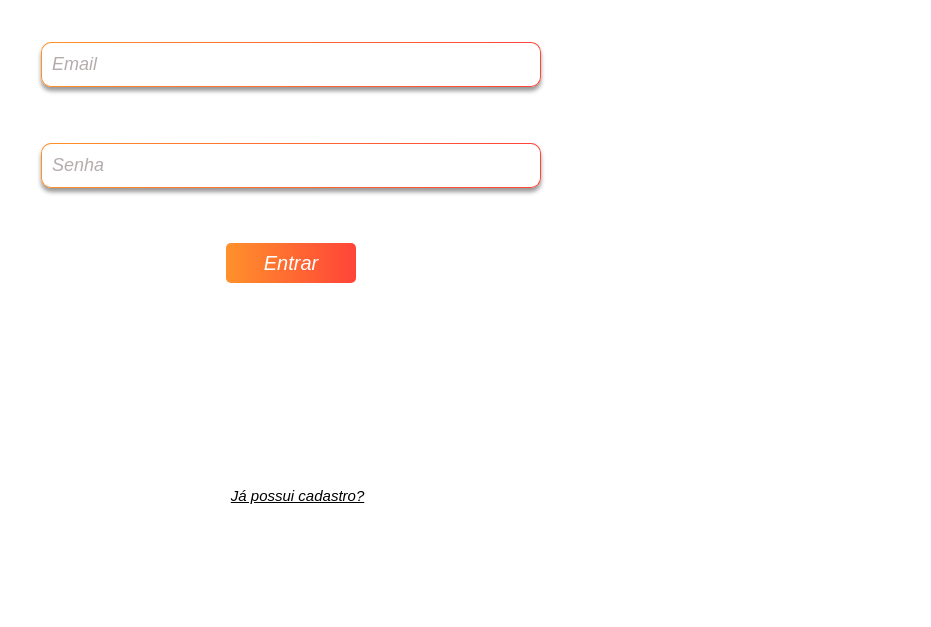
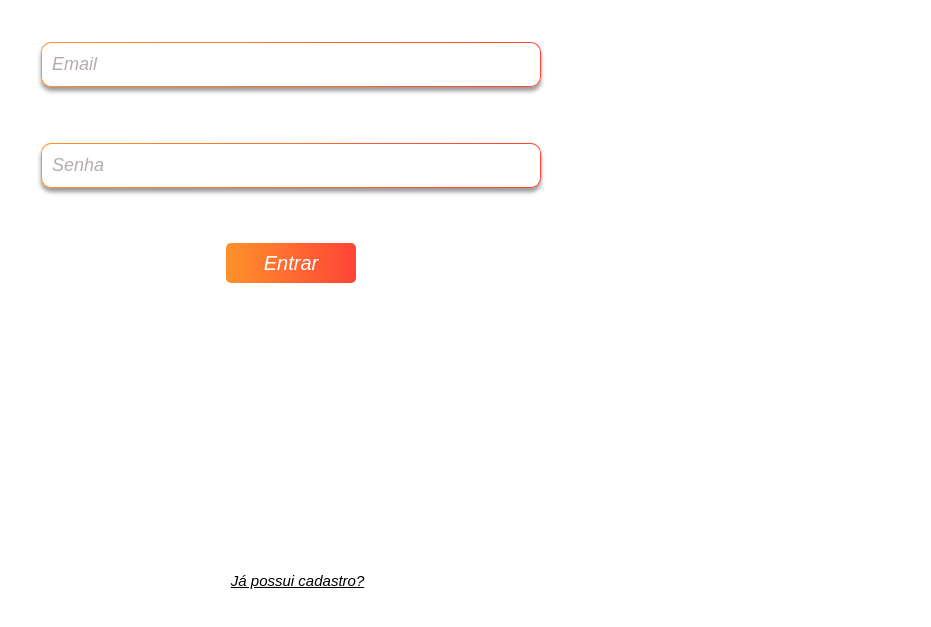
Before and after one commit to GabrielCordeiro2006/Projeto_individual, a website: page ManHQ/public/login.html in a window 1280 px wide. Shown: the part 111-738 px from the top of the page, without its empty margins (349-1280 px from the left). Drawn offline with Linux system fonts and the light colour scheme.

Commit message:
alguuns erros consertados, cards alocados e págnina ranking criada.

```diff
--- a/ManHQ/public/css/login.css
+++ b/ManHQ/public/css/login.css
@@ -156,7 +156,7 @@
     margin: auto;
     color: #000;
     position: absolute;
-    bottom: 185px;
+    bottom: 100px;
     left: 45.3%;
     font-size: 15px;
   }
```
Also changed, not shown: ManHQ/public/dashboard/ranking.html (+1 -0 lines).
